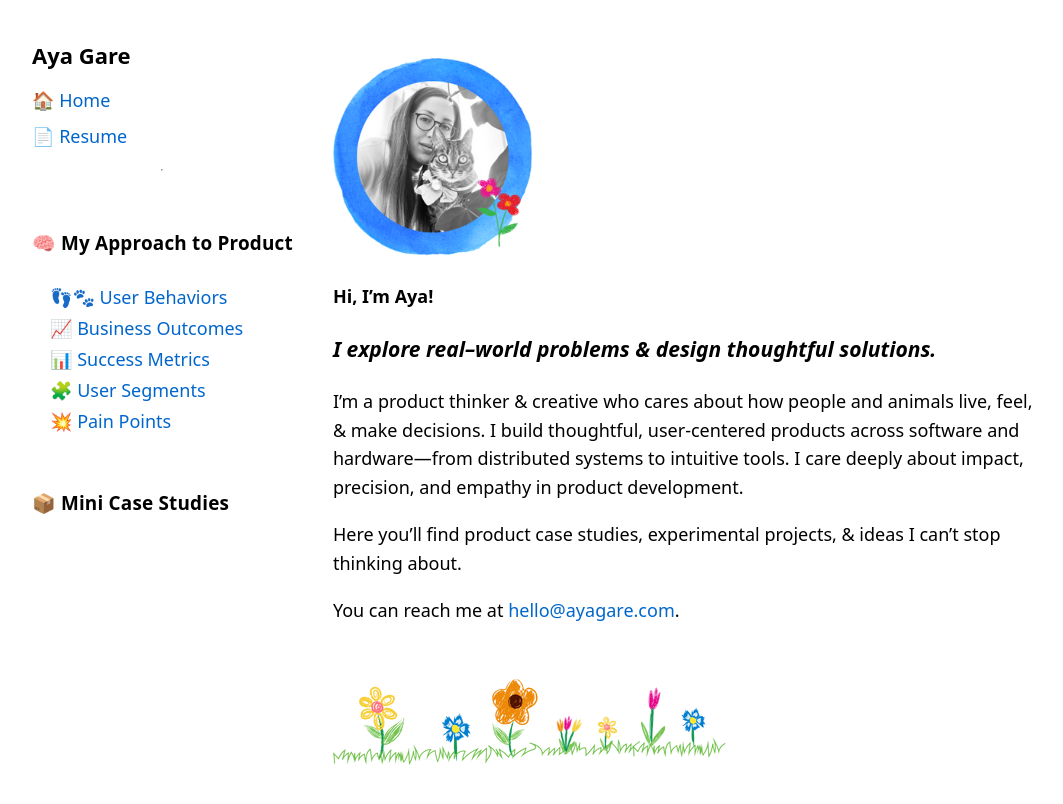
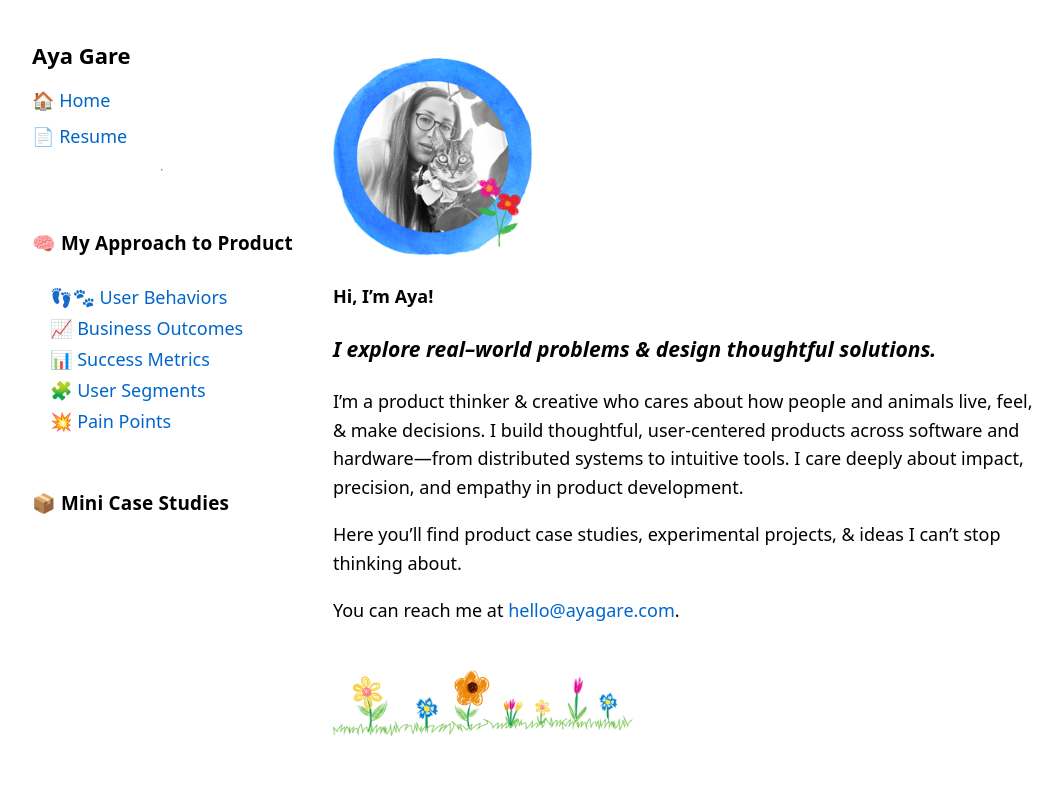
Before and after one commit to luxinflore/luxinflore.github.io, a Jekyll site: the page built from index.md, in a window 1280 px wide. Shown: the top 804 px of the page, without its empty margins (8-1071 px from the left). Built offline with Jekyll 4.4.1, drawn with Linux system fonts in a browser that asks for light colours.

Commit message:
Update flower width

```diff
--- a/index.md
+++ b/index.md
@@ -20,4 +20,4 @@ I build thoughtful products across software and hardware—from distributed syst
 
 You can reach me at <span class="cat-hover-wrapper"><a href="mailto:hello@ayagare.com" class="sparkle-cat">hello@ayagare.com</a></span>.
 
-<img src="/assets/images/flowers.png" alt="Flowers" class="flowers" />
+<img src="/assets/images/flowers.png" alt="Flowers" width="300" />
```
